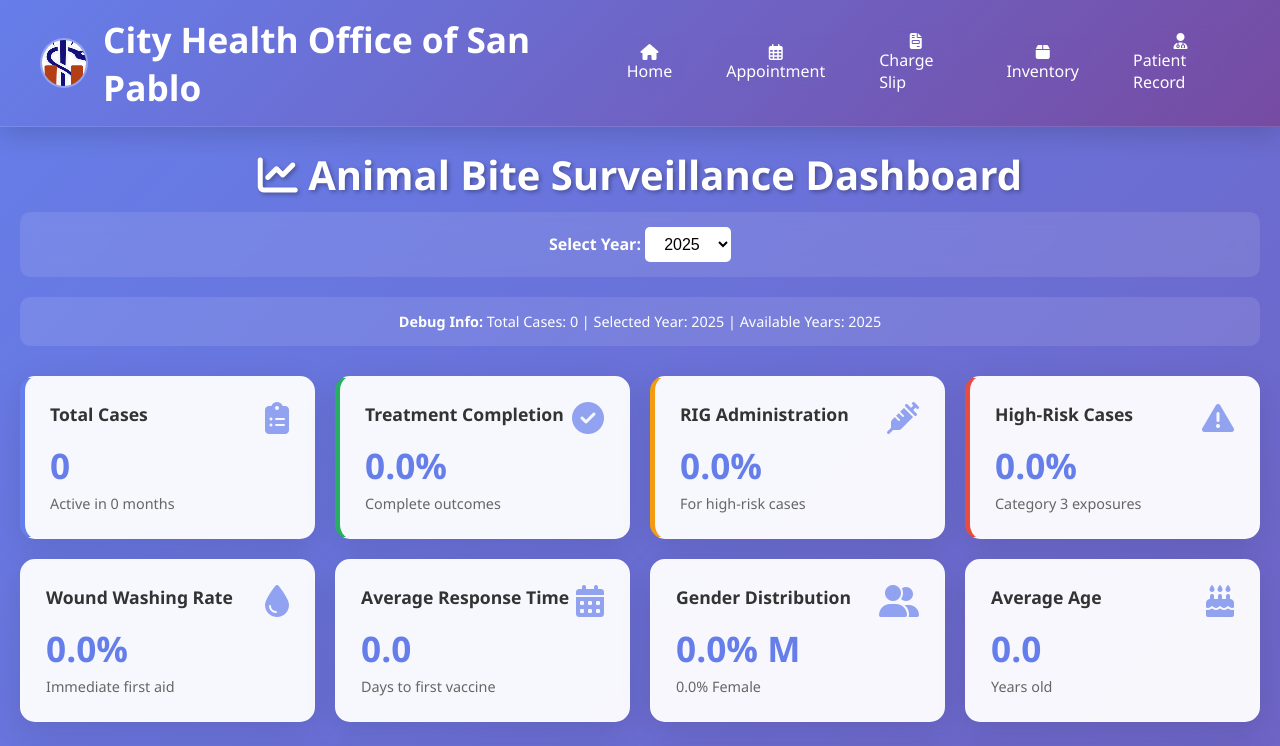
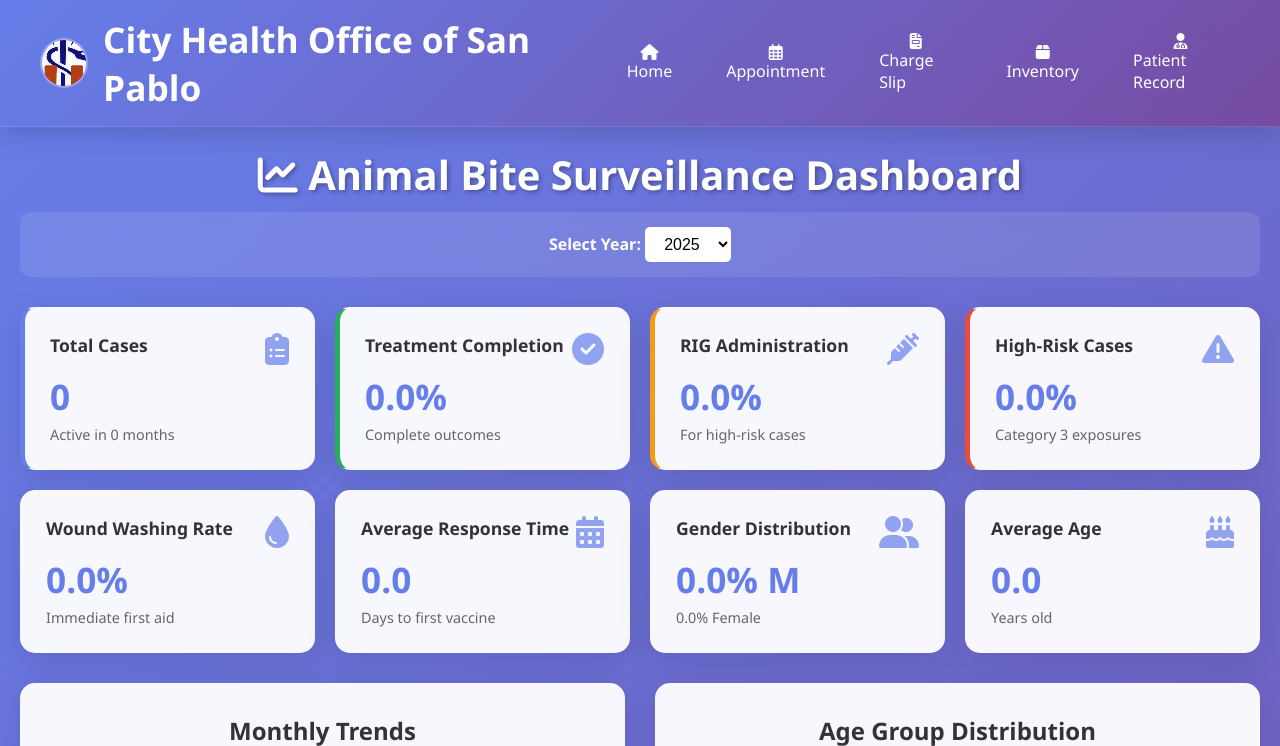
Before and after one commit to Aaroonn27/MHO, a PHP site: page /MHO/analytics_dashboard.php in a window 1280 px wide. Shown: the top 746 px of the page. Run offline with PHP 8.4, Linux system fonts and the light colour scheme; data that the repository does not hold is empty.

Commit message:
minor changes

```diff
--- a/analytics_dashboard.php
+++ b/analytics_dashboard.php
@@ -263,13 +263,6 @@ if (isset($analytics_report['error'])) {
                 </select>
             </div>
 
-            <!-- Debug Information -->
-            <div class="debug-info">
-                <strong>Debug Info:</strong>
-                Total Cases: <?php echo $analytics_report['summary']['total_cases']; ?> |
-                Selected Year: <?php echo $selected_year; ?> |
-                Available Years: <?php echo implode(', ', $available_years); ?>
-            </div>
         </div>
 
         <!-- Enhanced Summary Statistics -->
```
